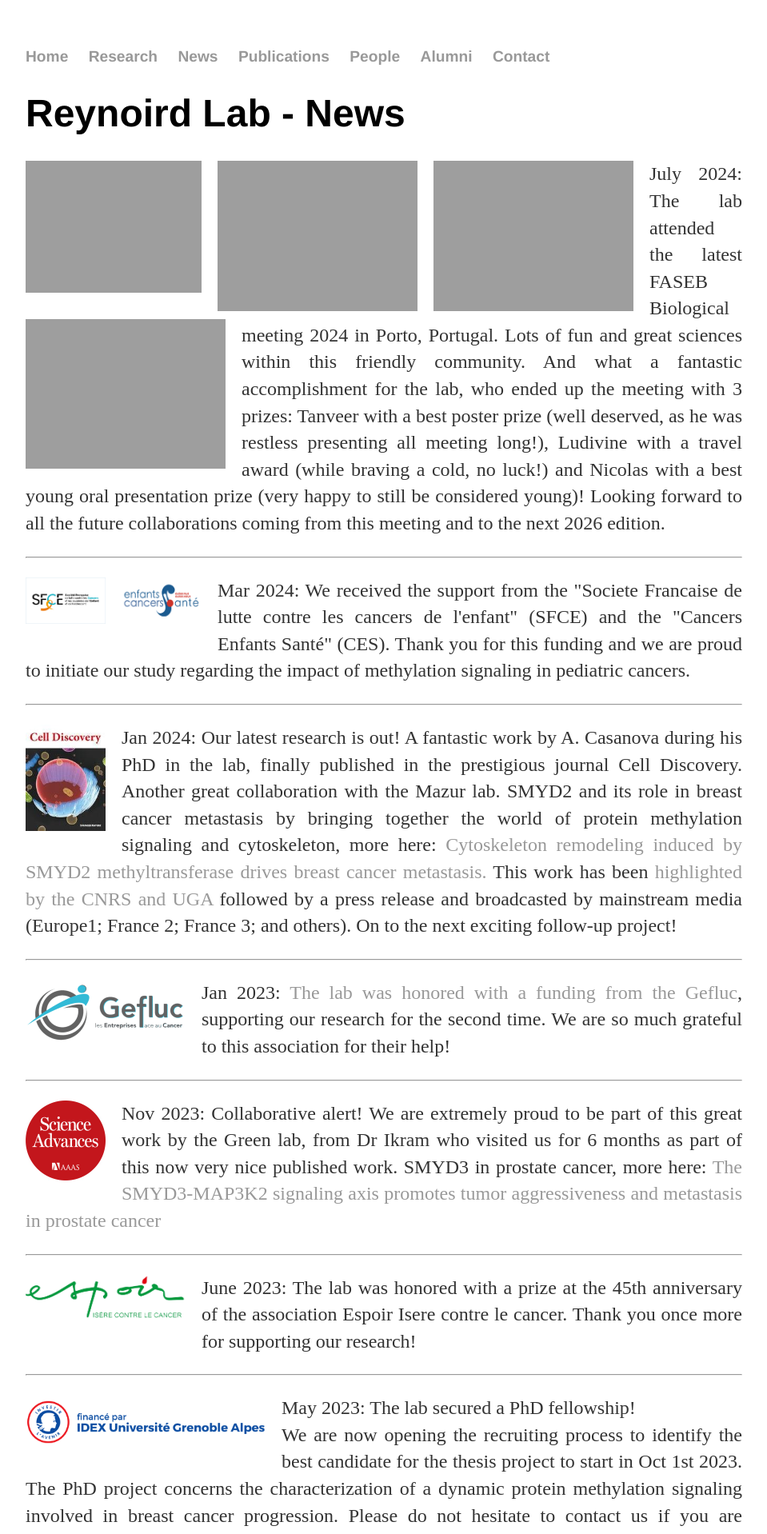
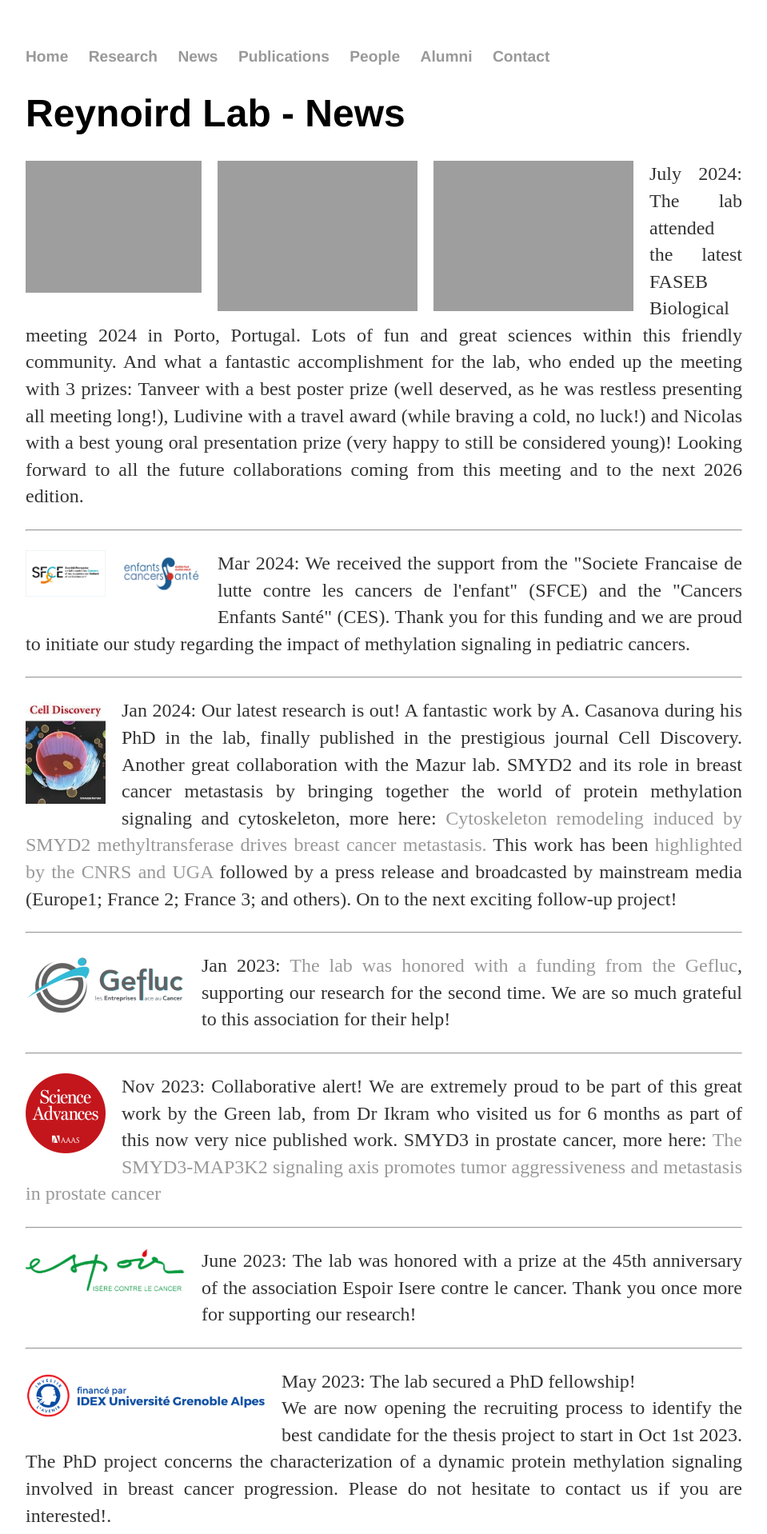
Before and after one commit to Reynoird-Lab/Reynoird-lab.github.io, a Jekyll site: the page built from News/index.html, in a window 1280 px wide. Shown: the top 1918 px of the page at 80% size, without its empty margins (160-1119 px from the left). Built offline with Jekyll 4.4.1, drawn with Linux system fonts in a browser that asks for light colours; Markdown is read by kramdown in place of the engine named in the settings.

Commit message:
Update index.html

```diff
--- a/News/index.html
+++ b/News/index.html
@@ -7,7 +7,7 @@
 	<h1>Reynoird Lab - {{ page.title }}</h1>
 
 <div class="div-categoryContainer">
-	<img src="https://reynoird-lab.github.io/Images/FASEB 2024.jpg" title="FASEB" width="220" style="margin: 0px 20px 10px 0px;" class="picture-left"><img src="https://reynoird-lab.github.io/Images/FASEB 2024 poster.JPG" title="poster" width="250" style="margin: 0px 20px 10px 0px;" class="picture-left"> <img src="https://reynoird-lab.github.io/Images/FASEB 2024 poster2.JPG" title="poster" width="250" style="margin: 0px 20px 10px 0px;" class="picture-left"> <img src="https://reynoird-lab.github.io/Images/FASEB 2024 poster3.JPG" title="poster" width="250" style="margin: 0px 20px 10px 0px;" class="picture-left">
+	<img src="https://reynoird-lab.github.io/Images/FASEB 2024.jpg" title="FASEB" width="220" style="margin: 0px 20px 10px 0px;" class="picture-left"><img src="https://reynoird-lab.github.io/Images/FASEB 2024 poster.JPG" title="poster" width="250" style="margin: 0px 20px 10px 0px;" class="picture-left"> <img src="https://reynoird-lab.github.io/Images/FASEB 2024 poster2.JPG" title="poster" width="250" style="margin: 0px 20px 10px 0px;" class="picture-left">
   <div class="paragraph-right">
     	  <p align="justify"> July 2024: The lab attended the latest FASEB Biological meeting 2024 in Porto, Portugal. Lots of fun and great sciences within this friendly community. And what a fantastic accomplishment for the lab, who ended up the meeting with 3 prizes: Tanveer with a best poster prize (well deserved, as he was restless presenting all meeting long!), Ludivine with a travel award (while braving a cold, no luck!) and Nicolas with a best young oral presentation prize (very happy to still be considered young)! Looking forward to all the future collaborations coming from this meeting and to the next 2026 edition. </p>
 
```
